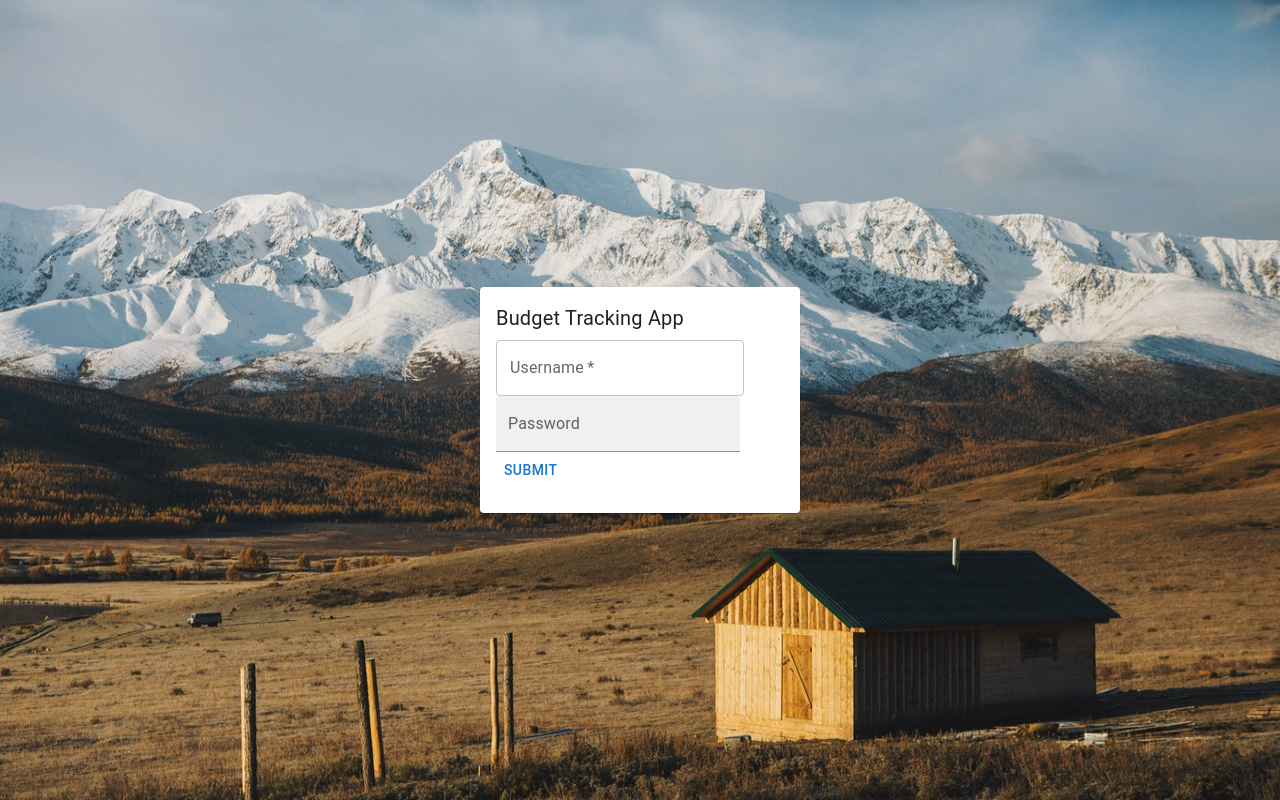
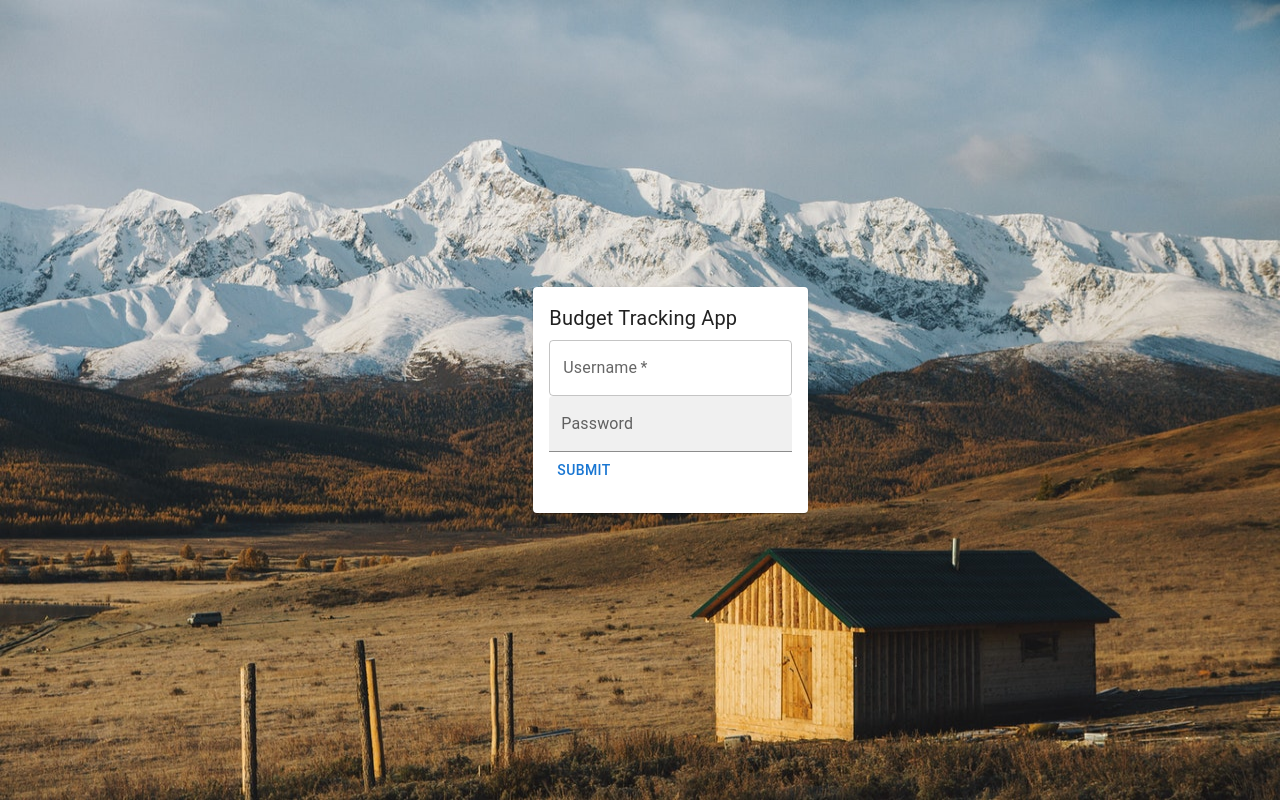
Before and after one commit to yao-quan/techtrek21, a React (Create React App) app in the folder frontend/: page / in a window 1280 px wide. Built offline with nearby package versions, Linux system fonts and the light colour scheme.

Commit message:
update size

```diff
--- a/frontend/src/components/login/Login.js
+++ b/frontend/src/components/login/Login.js
@@ -52,10 +52,10 @@ function Login() {
         direction="column"
         alignItems="center"
         justifyContent="center"
-        style={{ minHeight: '100vh',minWidth:"100%" }}
+        style={{ minHeight: '100vh',minWidth:"80%" }}
       >
-      <Grid item xs={3}>
-      <Card >
+      <Grid item xs={2}>
+      <Card sx={{ minWidth: 275 }}>
         <CardContent>
           <Typography sx={{ fontSize: 20 }} color="text.primary" gutterBottom>
             Budget Tracking App
```
